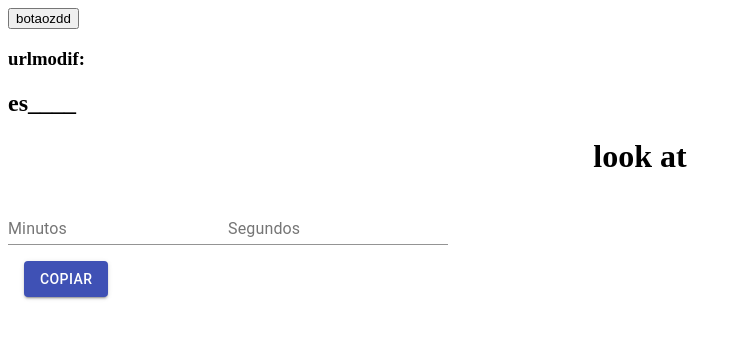
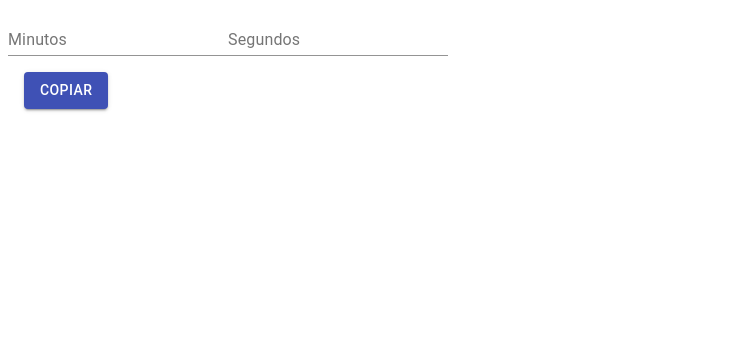
Before and after one commit to ecrseer/YTime2, a Next.js app: page / in a window 1280 px wide. Shown: the top 338 px of the page, without its empty margins (0-742 px from the left). Built offline with nearby package versions, Linux system fonts and the light colour scheme.

Commit message:
deletedtests

```diff
--- a/components/textMaterial/Sbutton.js
+++ b/components/textMaterial/Sbutton.js
@@ -3,18 +3,7 @@ import Button from '@material-ui/core/Button';
 import { useEffect, useState } from 'react';
 import LaunchScreen from '../launch/launchScreen';
 
-async function compartilhar(urlMod){
-    const shareData = {
-        title: 'ytvdeo',
-        text: 'youtube',
-        url: urlMod,
-      }
-    try {
-        await navigator.share(shareData);
-    } catch (error) {
-        console.log('errofoi: '+error)
-    }
-}
+
 async function copiar(urlMod){
     navigator.clipboard.writeText(''+urlMod).then(()=>{})
     .catch(err=>console.log(err));
@@ -31,7 +20,19 @@ const useStyles = makeStyles((theme) => ({
 export default function Sbutton({urlModif}) {
     const classes = useStyles();
     const [btn,setBtn] = useState(<LaunchScreen/>)
-
+    const [mylog,setMyLog] = useState('--no logs--');
+    async function compartilhar(urlMod){
+        const shareData = {
+            title: ''+urlMod,
+            text: ''+urlMod,
+            url: ''+urlMod,
+          }
+        try {
+            await navigator.share(shareData);
+        } catch (error) {
+            console.log('errofoi: '+error)
+        }
+    }
     const usarBotaoCorreto = (nav) =>{
         if(nav.share)
          setBtn(<Button variant="contained" color="primary"
@@ -39,10 +40,12 @@ export default function Sbutton({urlModif}) {
          Compartilhar
      </Button>)
          else
-         setBtn(<Button variant="contained" color="primary"
+         setBtn(<div><Button variant="contained" color="primary"
          onClick={()=>copiar(urlModif)} >
             Copiar
-        </Button>)
+        </Button>
+
+        </div>)
     }
 
 
--- a/pages/index.js
+++ b/pages/index.js
@@ -23,9 +23,7 @@ export default function yshindex(){
     const [Footinho,setFootinho] = useState(normalFt);
     const [Falli,setFalli] = useState(()=>{})
 
-    const [ShrButton,setShrButton] = useState(<Sbutton
-        txt="Copiar" />)
-    const [mylog,setMyLog] = useState('--no logs--');
+
 
     function copyBoard (result){
 
@@ -45,14 +43,11 @@ export default function yshindex(){
         if(urlvideo.search("youtube")!==-1){//se encontrou youtube
           url=urlvideo+'&feature=youtu.be&t='+tmp;
           setUrlModif(url);
-      //badbehaviour    openLink(url);
-    }
+          }
           else
           if(urlvideo.search("youtu.be")!==-1){
-    //        alert("//se encontrou youtu.be");
             url=urlvideo+'?t='+tmp;
             setUrlModif(url);
-           //badbehaviour openLink(url);
           }
             else
               setFootinho(<h2>Digite uma url do youtube</h2>)
@@ -98,14 +93,6 @@ export default function yshindex(){
     {waitd?<LaunchScreen/>:<></>}
 
 
-
-
-
-
-    <button onClick={()=>setWaitd(!waitd)}>botaozdd</button>
-    <h3>urlmodif:           {urlModif}</h3>
-    <h2>es{urlvideo}</h2>
-    <h1>look at </h1>
     <div>
         <div>
         {/* <TimeFields/> */}
```
Also changed, not shown: 1 other file (tests, documents, lock files or other folders).
